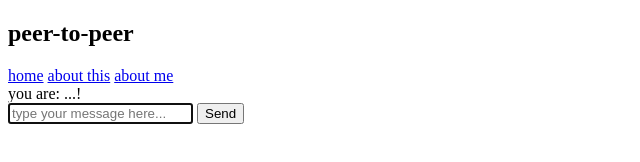
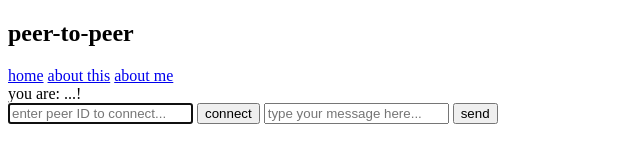
Before and after one commit to ab9st8/wdai, a plain HTML site: page proj1/index.html in a window 1280 px wide. Shown: the whole page, without its empty margins (0-640 px from the left). Drawn offline with Linux system fonts and the light colour scheme.

Commit message:
proj1: peer id input + send button
visuals only

```diff
--- a/proj1/index.html
+++ b/proj1/index.html
@@ -31,20 +31,32 @@
 
       <input
         type="text"
+        id="peerid-input"
+        placeholder="enter peer ID to connect..."
+        autofocus
+      />
+
+      <button
+        type="button"
+        id="connect-button"
+      >connect</button>
+
+      <input
+        type="text"
         id="message-input"
         placeholder="type your message here..."
-        autofocus
       />
-      <button id="send-button">Send</button>
+      <button id="send-button">send</button>
     </main>
   </body>
 
   <script type="module">
+
     import { generateSlug } from "./lib.js";
     import { Peer } from "https://esm.sh/peerjs@1.5.5?bundle-deps";
     const slug = generateSlug();
     const peer = new Peer(slug);
-    console.log(peer);
     document.getElementById("userslug").textContent = slug;
+
   </script>
 </html>
```
